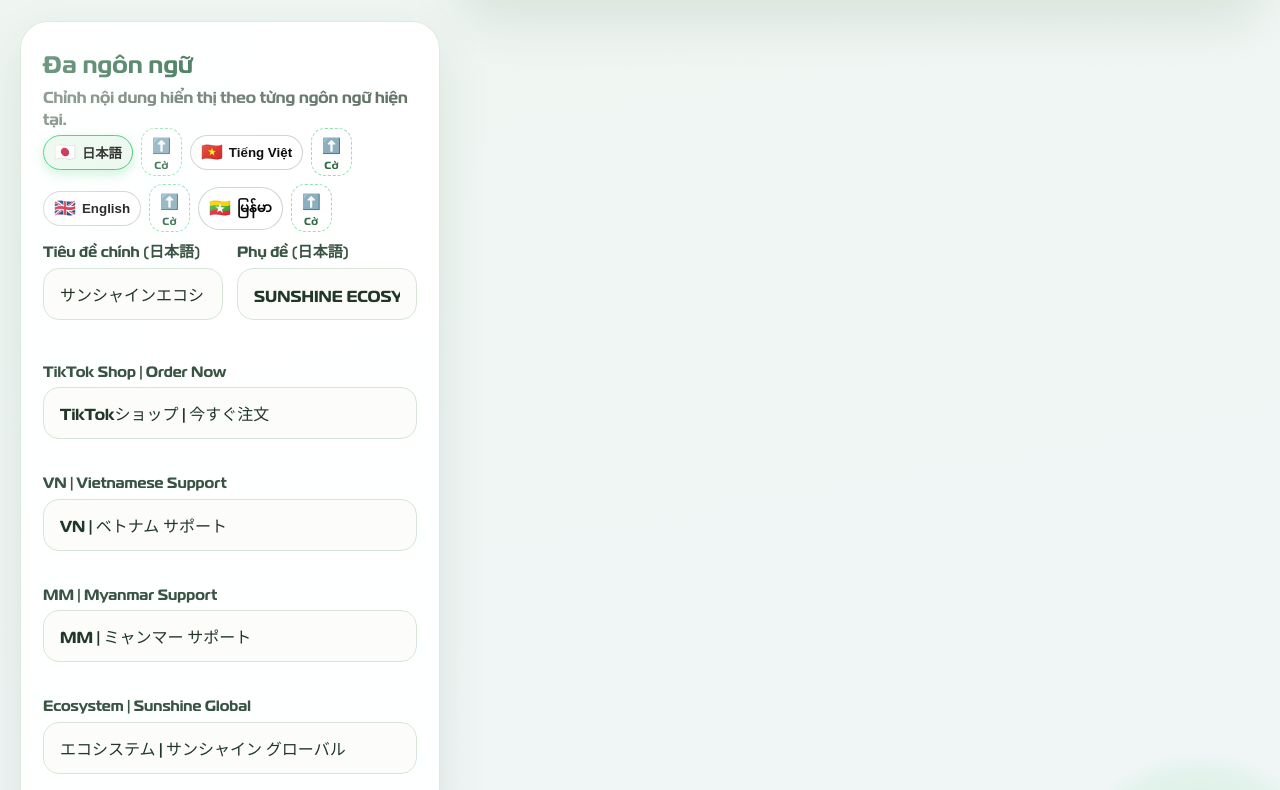
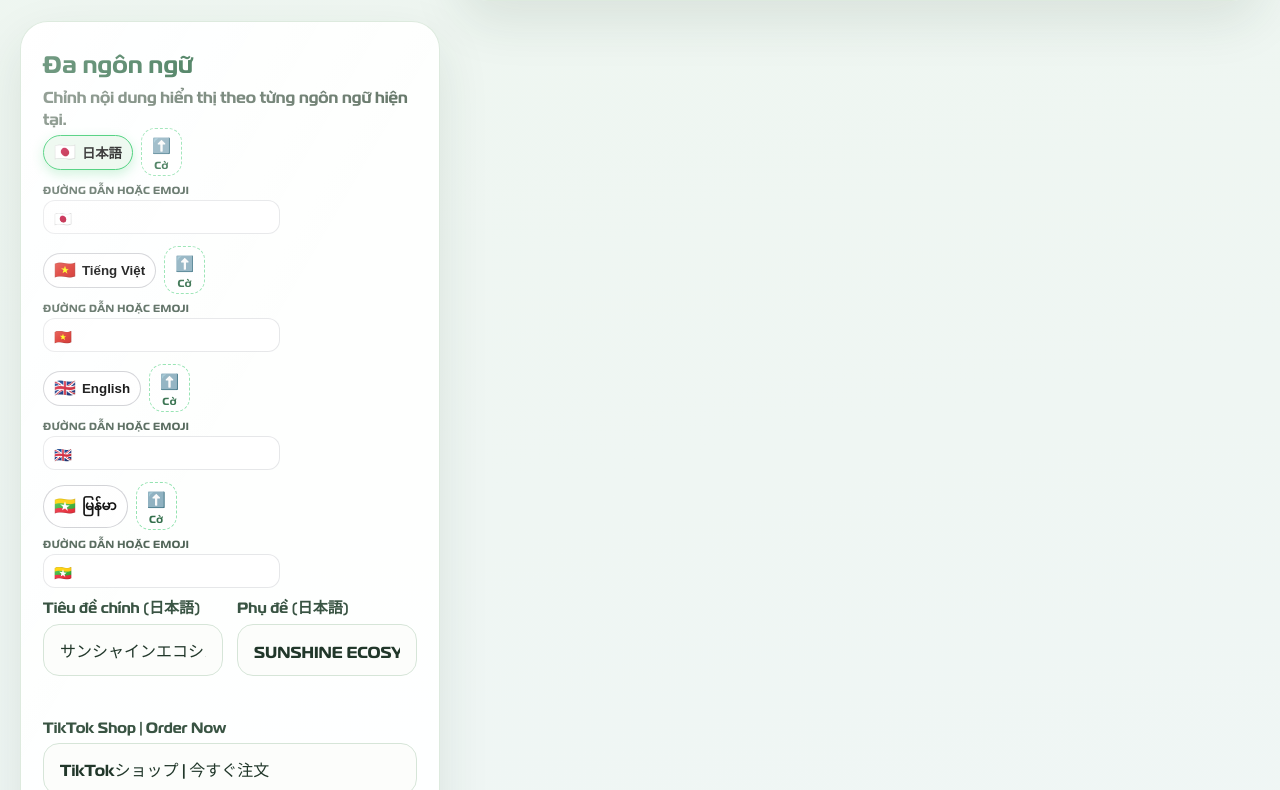
Before and after one commit to quoctichle/bioss, a Nuxt app: page /admin in a window 1280 px wide. Shown: the part 3250-4040 px from the top of the page. Built offline with nearby package versions, Linux system fonts and the light colour scheme; no server answers; what vue3-particles would draw is missing.

Commit message:
Allow manual language flag inputs

```diff
--- a/pages/admin.vue
+++ b/pages/admin.vue
@@ -469,6 +469,7 @@
                 :key="language.code"
                 class="language-pill-slot"
               >
+                <div class="language-pill-actions">
                   <button
                     type="button"
                     class="language-pill"
@@ -503,6 +504,17 @@
                     class="sr-only"
                     @change="e => uploadLanguageFlag(language.code, e)"
                   />
+                </div>
+                <label class="language-flag-field">
+                  <span class="language-flag-label">Đường dẫn hoặc emoji</span>
+                  <input
+                    v-model="form.languageFlags[language.code]"
+                    type="text"
+                    maxlength="200"
+                    class="language-flag-input"
+                    placeholder="Ví dụ: 🇻🇳 hoặc https://..."
+                  />
+                </label>
               </div>
             </div>
           </div>
@@ -730,14 +742,52 @@
 
 .language-pill-group {
   display: flex;
-  gap: 8px;
+  gap: 12px;
   flex-wrap: wrap;
 }
 
 .language-pill-slot {
   display: flex;
+  flex-direction: column;
+  align-items: flex-start;
+  gap: 6px;
+  min-width: 180px;
+}
+
+.language-pill-actions {
+  display: flex;
   align-items: center;
   gap: 8px;
+  width: 100%;
+}
+
+.language-flag-field {
+  display: flex;
+  flex-direction: column;
+  gap: 4px;
+  width: 100%;
+}
+
+.language-flag-label {
+  font-size: 0.65rem;
+  letter-spacing: 0.04em;
+  text-transform: uppercase;
+  color: #4f6356;
+}
+
+.language-flag-input {
+  border: 1px solid rgba(15, 23, 42, 0.1);
+  border-radius: 12px;
+  padding: 6px 10px;
+  font-size: 0.9rem;
+  width: 100%;
+  background: rgba(255, 255, 255, 0.85);
+  color: #1f2c1f;
+}
+
+.language-flag-input:focus {
+  outline: 2px solid #22c55e;
+  outline-offset: 2px;
 }
 
 .language-pill {
```
Also changed, not shown: public/uploads/flag-1774345120700.png (added). Lines whose indentation alone changed are shown as unchanged.
